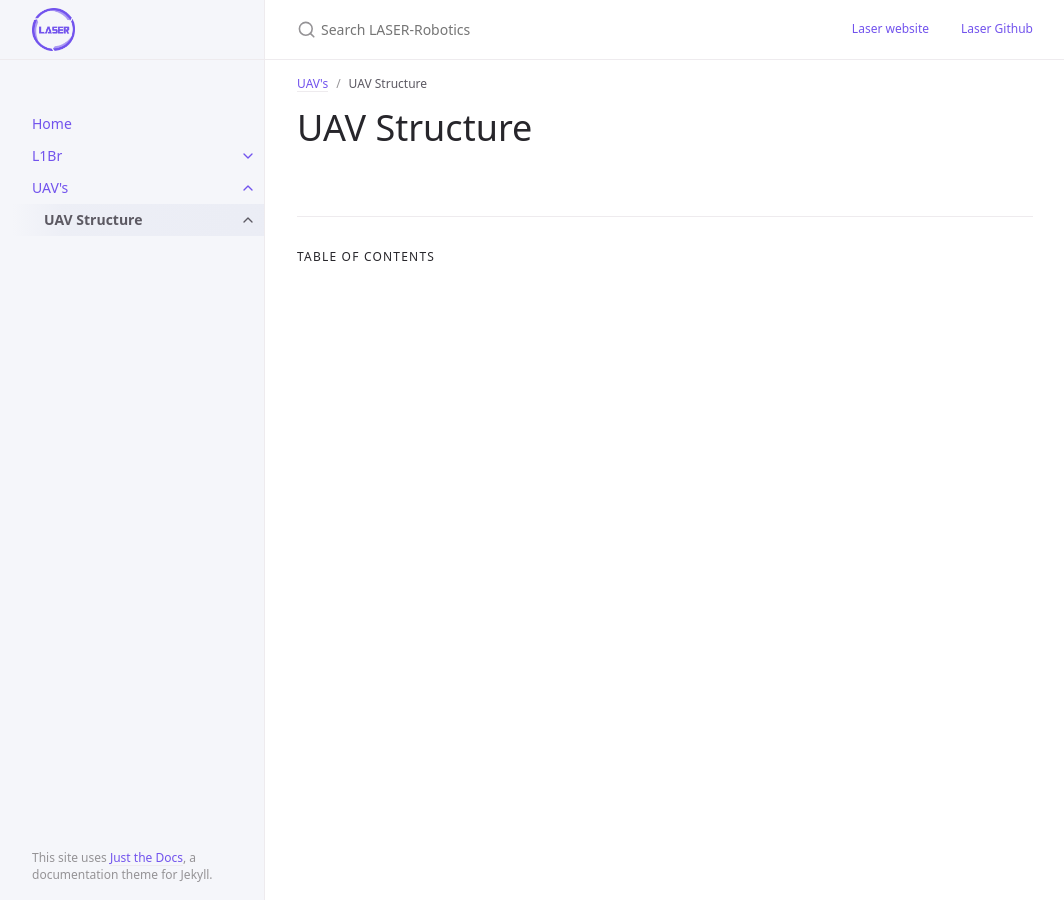
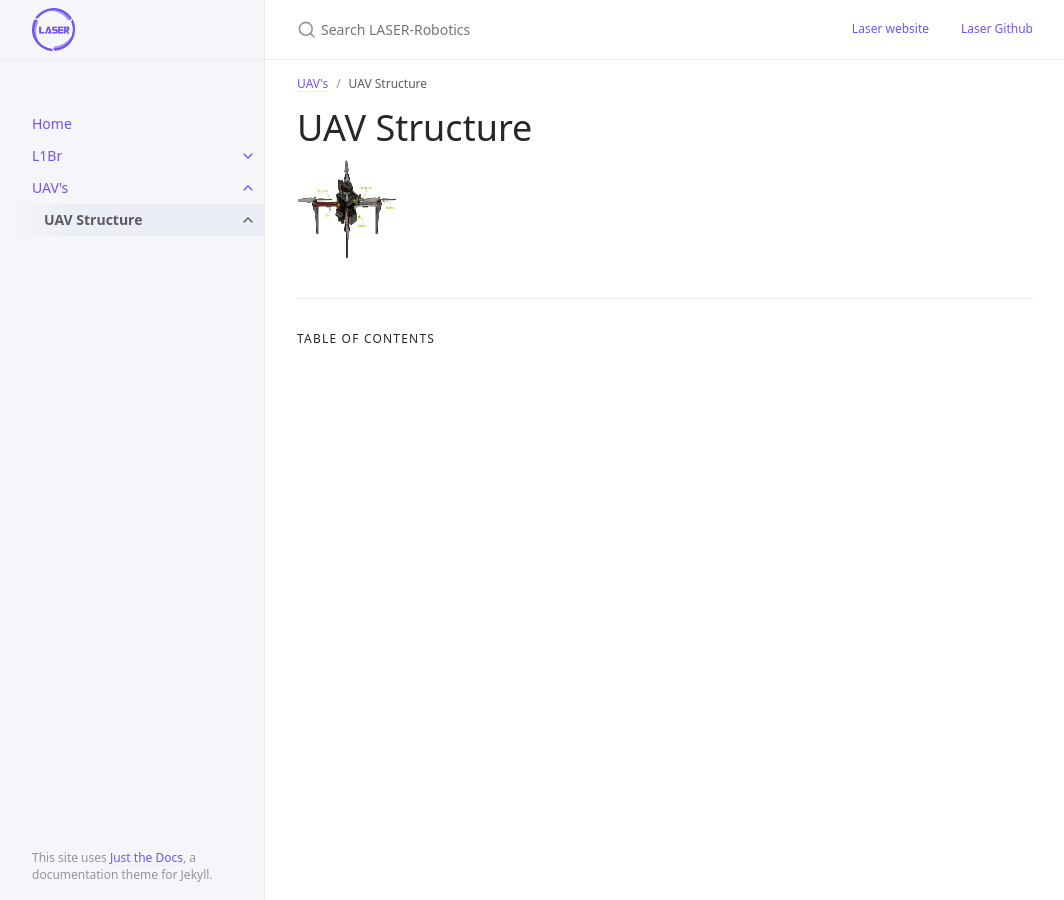
Before and after one commit to LASER-Robotics/LASER-Robotics.github.io, a Jekyll site: the page built from docs/uavs/uav_structure/uav_structure.md, in a window 1280 px wide. Shown: the whole page, without its empty margins (107-1171 px from the left). Built offline with Jekyll 4.4.1, drawn with Linux system fonts in a browser that asks for light colours.

Commit message:
fixing image bugs

```diff
--- a/docs/uavs/uav_structure/uav_structure.md
+++ b/docs/uavs/uav_structure/uav_structure.md
@@ -8,4 +8,4 @@ permalink: uavs/drone_structure
 ---
 
 # UAV Structure
-[![](fig/Ativo6.jpg "f450 structure")](fig/Ativo6.jpg)
+<img src="/fig/Ativo5.png" alt="f450 structure" style="height: 100px; width:100px;"/>
```
Also changed, not shown: docs/uavs/uav_structure/fig/Ativo6.jpg (deleted), fig/Ativo4.png (deleted), fig/Ativo5.png (added).
